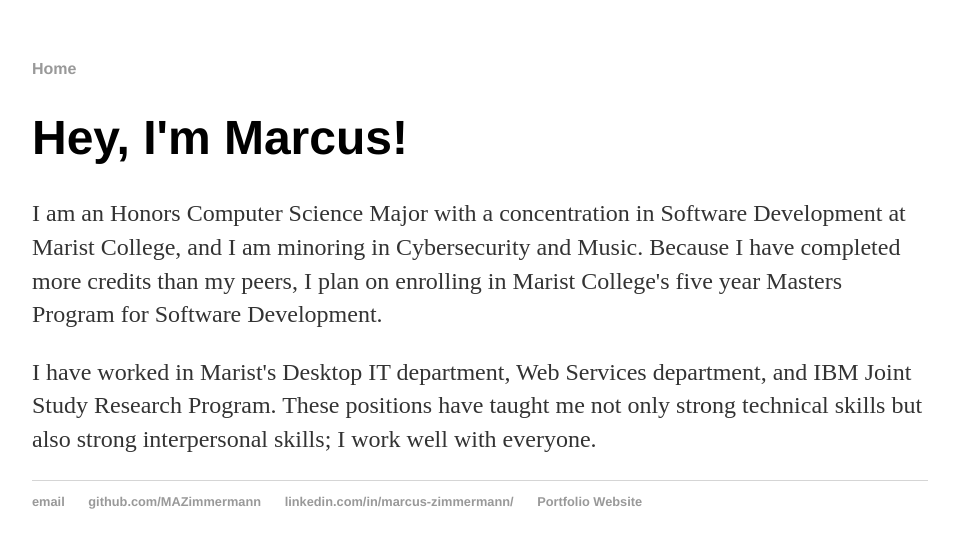
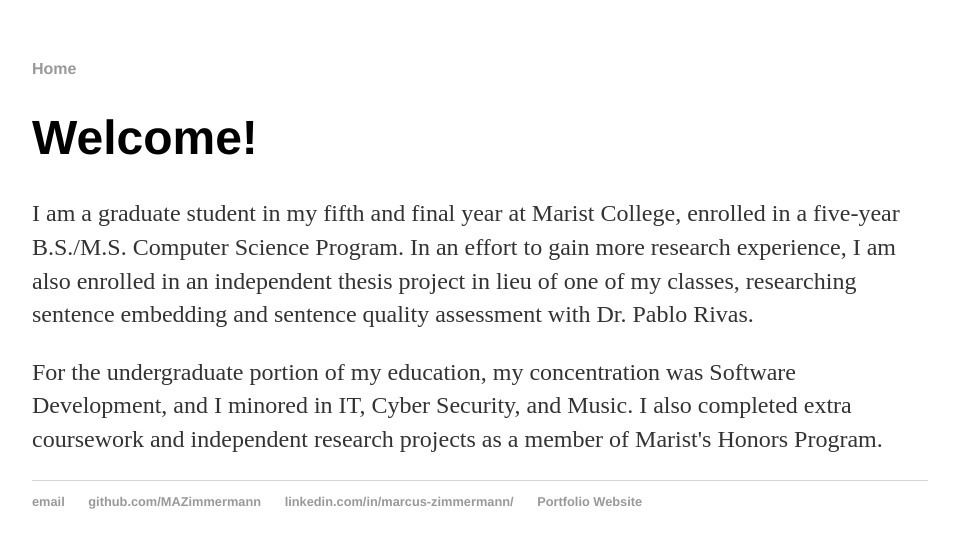
Before and after one commit to MAZimmermann/MAZimmermann.github.io, a plain HTML site: page index.html in a window 1280 px wide. Shown: the whole page, without its empty margins (160-1119 px from the left). Drawn offline with Linux system fonts and the light colour scheme.

Commit message:
updates and such

```diff
--- a/index.html
+++ b/index.html
@@ -13,11 +13,16 @@
 		</nav>
 		<div class="container">
     		<div class="blurb">
-        		<h1>Hey, I'm Marcus!</h1>
-				<p> I am an Honors Computer Science Major with a concentration in Software Development at Marist College, and I am minoring in Cybersecurity and Music. Because I have completed more credits than my peers, I plan on enrolling in Marist College's five year Masters Program for Software Development.</p>
 
-				<p>I have worked in Marist's Desktop IT department, Web Services department, and IBM Joint Study Research Program. These positions have taught me not only strong technical skills but also strong interpersonal skills; I work well with everyone.</p>
-    		</div>
+					<h1>Welcome!</h1>
+
+					<p>I am a graduate student in my fifth and final year at Marist College, enrolled in a five-year B.S./M.S. Computer Science Program. In an effort to gain more research experience, I am also enrolled in an independent thesis project in lieu of one of my classes, researching sentence embedding and sentence quality assessment with Dr. Pablo Rivas.
+					</p>
+
+					<p>For the undergraduate portion of my education, my concentration was Software Development, and I minored in IT, Cyber Security, and Music. I also completed extra coursework and independent research projects as a member of Marist's Honors Program.
+					</p>
+
+				</div>
 		</div>
 		<footer>
     		<ul>
```
